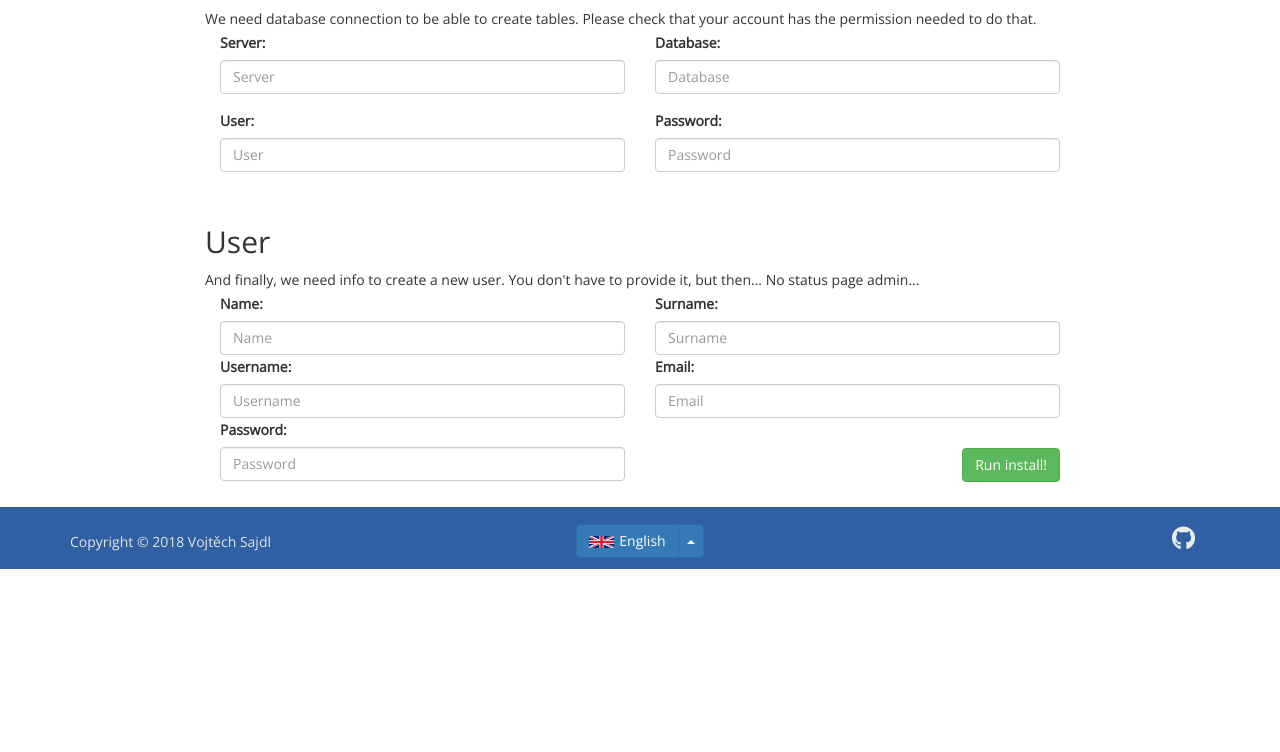
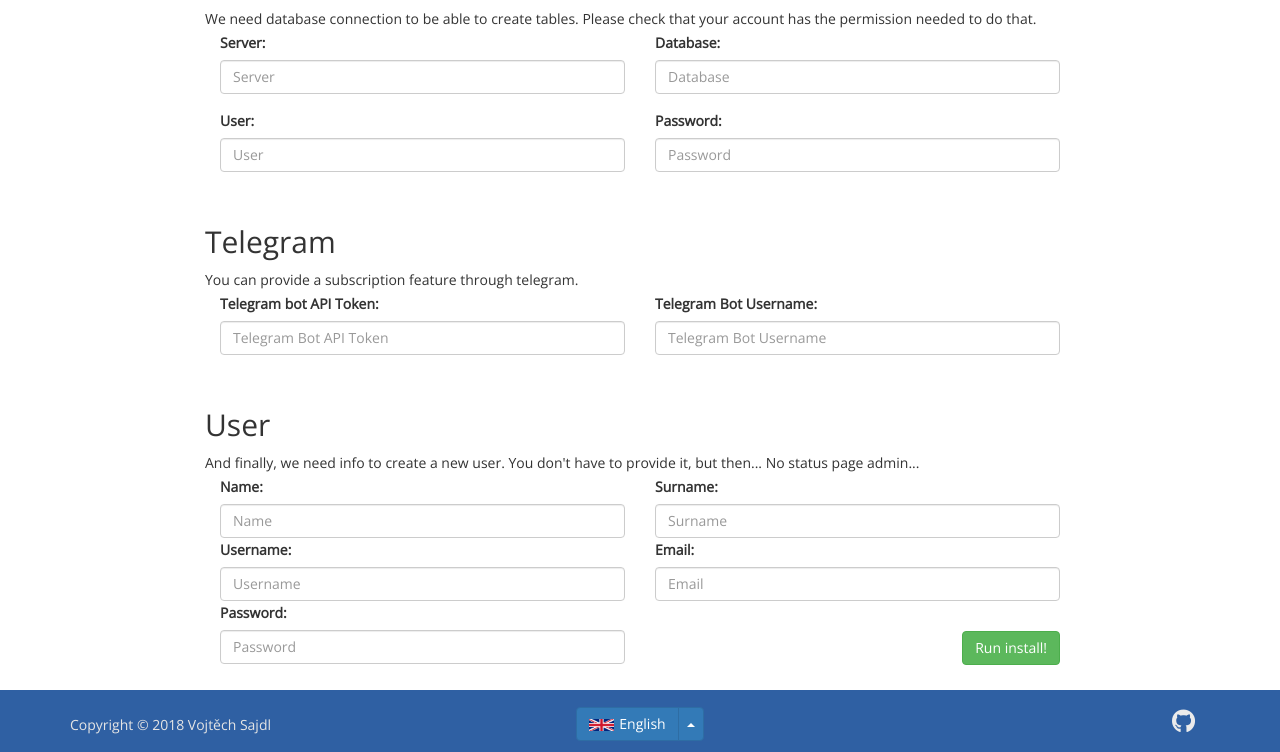
Before and after one commit to server-status-project/server-status, a PHP site: page /index.php in a window 1280 px wide. Shown: the part 654-1406 px from the top of the page. Before the commit the page ends 1223 px from the top, so only its background shows below. Run offline with PHP 8.4, Linux system fonts and the light colour scheme; some libraries are stand-ins or nearby versions.

Commit message:
added telegram to install.php

```diff
--- a/install.php
+++ b/install.php
@@ -121,6 +121,8 @@ if(isset($_POST['server']) && empty($message))
 		$config = str_replace("##user##", $_POST['dbuser'], $config);
 		$config = str_replace("##password##", $_POST['dbpassword'], $config);
 		$config = str_replace("##name##", $_POST['servername'], $config);
+		$config = str_replace("##tg_bot_token##", $_POST['tgtoken'], $config);
+		$config = str_replace("##tg_bot_username##", $_POST['tgbot'], $config);
 		file_put_contents("config.php", $config);
 
 		unlink("config.php.template");
@@ -177,6 +179,15 @@ if (!empty($message))
 		</div>
 	</section>
 	<section class="install-section clearfix">
+		<h2><?php echo _("Telegram");?></h2>
+		<summary><?php echo _("You can provide a subscription feature through telegram.");?></summary>
+
+		<div class="form-group clearfix">
+			<div class="col-sm-6"><label for="tgtoken"><?php echo _("Telegram bot API Token");?>: </label><input type="text" name="tgtoken" value="<?php echo ((isset($_POST['tgtoken']))?htmlspecialchars($_POST['tgtoken'], ENT_QUOTES):'');?>" id="tgtoken" placeholder="<?php echo _("Telegram Bot API Token");?>" class="form-control" required></div>
+			<div class="col-sm-6"><label for="tgbot"><?php echo _("Telegram Bot Username");?>: </label><input type="text" name="tgbot" value="<?php echo ((isset($_POST['tgbot']))?htmlspecialchars($_POST['tgbot'], ENT_QUOTES):'');?>" id="tgbot" placeholder="<?php echo _("Telegram Bot Username");?>" class="form-control" required></div>
+		</div>
+	</section>
+	<section class="install-section clearfix">
 		<h2><?php echo _("User");?></h2>
 		<summary><?php echo _("And finally, we need info to create a new user. You don't have to provide it, but then... No status page admin...");?></summary>
 		<div class="form-group">
```
